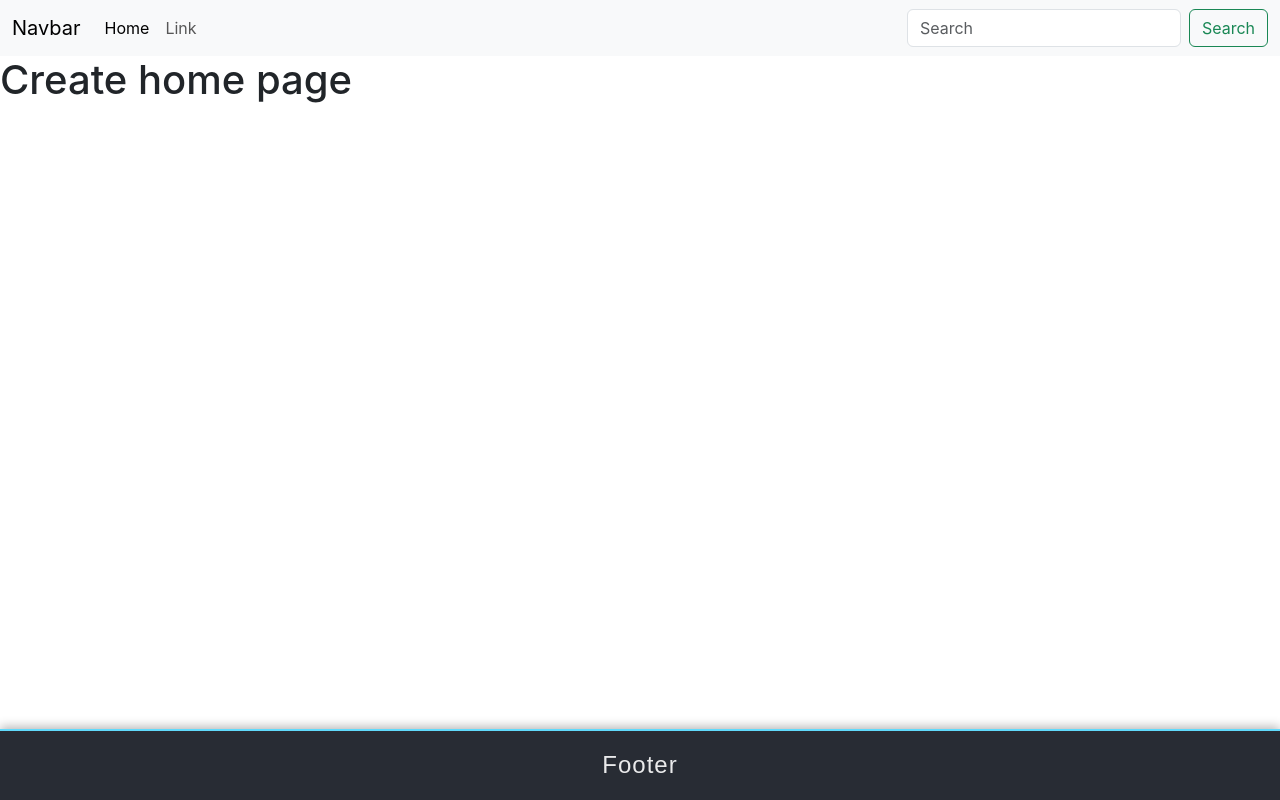
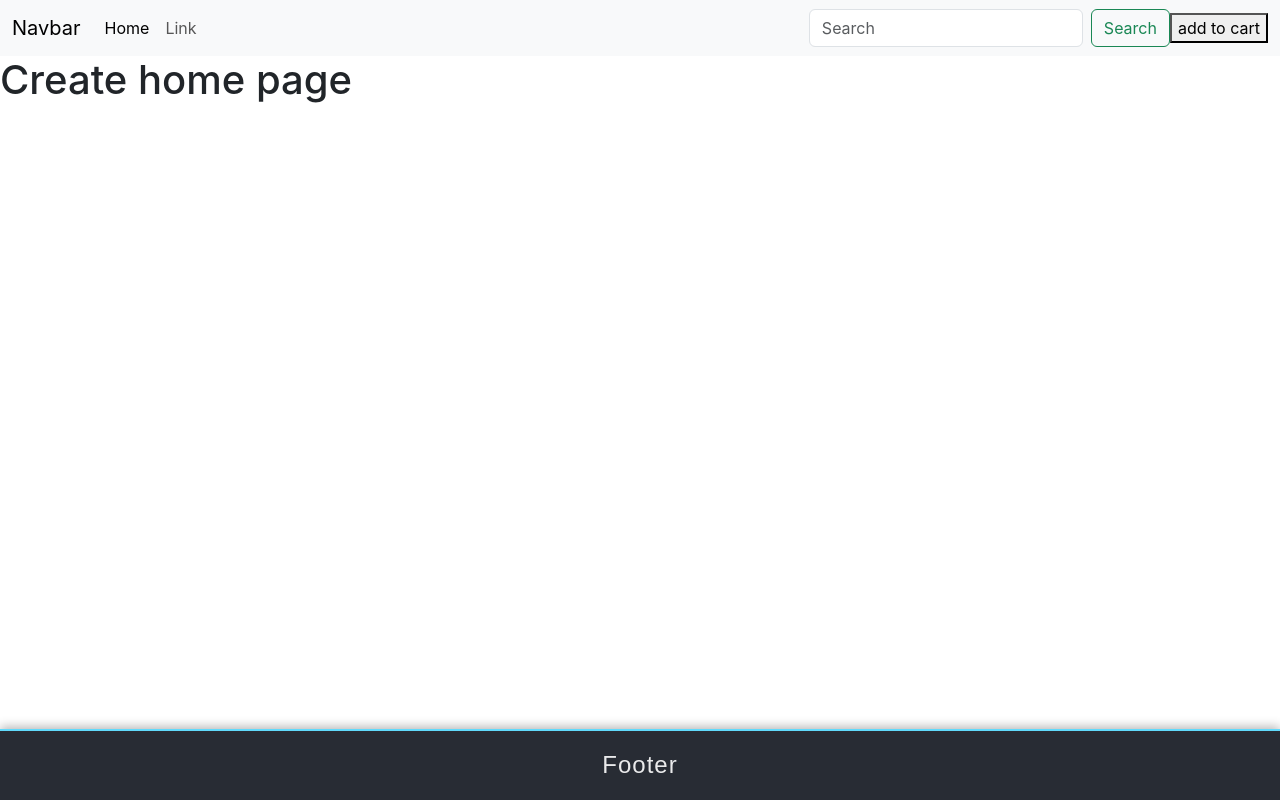
Before and after one commit to Joeken10/The-Sizzled-Munch, a React (Create React App) app in the folder thesizzledmunch/: page / in a window 1280 px wide. Built offline with nearby package versions, Linux system fonts and the light colour scheme.

Commit message:
add to cart button created

```diff
--- a/thesizzledmunch/src/Components/Navbar.js
+++ b/thesizzledmunch/src/Components/Navbar.js
@@ -22,6 +22,7 @@
               <input className="form-control me-2" type="search" placeholder="Search" aria-label="Search"/>
                 <button className="btn btn-outline-success" type="submit">Search</button>
             </form>
+            <button>add to cart</button>
           </div>
         </div>
       </nav>
```
